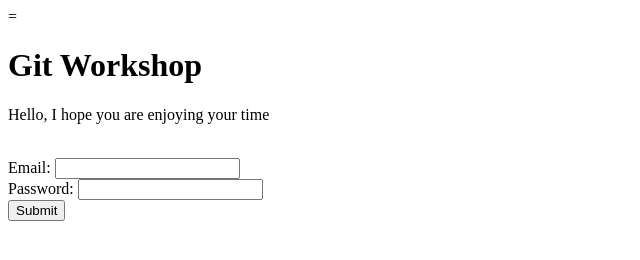
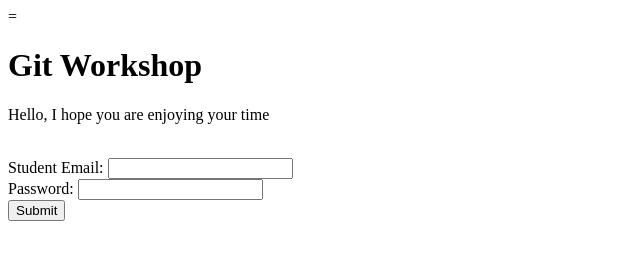
Before and after one commit to shawn-grant/gittest, a plain HTML site: page index.html in a window 1280 px wide. Shown: the whole page, without its empty margins (0-640 px from the left). Drawn offline with Linux system fonts and the light colour scheme.

Commit message:
Modified the Email input

```diff
--- a/index.html
+++ b/index.html
@@ -11,8 +11,8 @@
     <br>
     <form action="">
         <!-- email -->
-        <label for="email">Email:</label>
-        <input type="email" name="email" id="email" required>
+        <label for="email">Student Email:</label>
+        <input type="email" name="email" id="stu_email">
         <br>
         <!-- password -->
         <label for="password">Password:</label>
```
